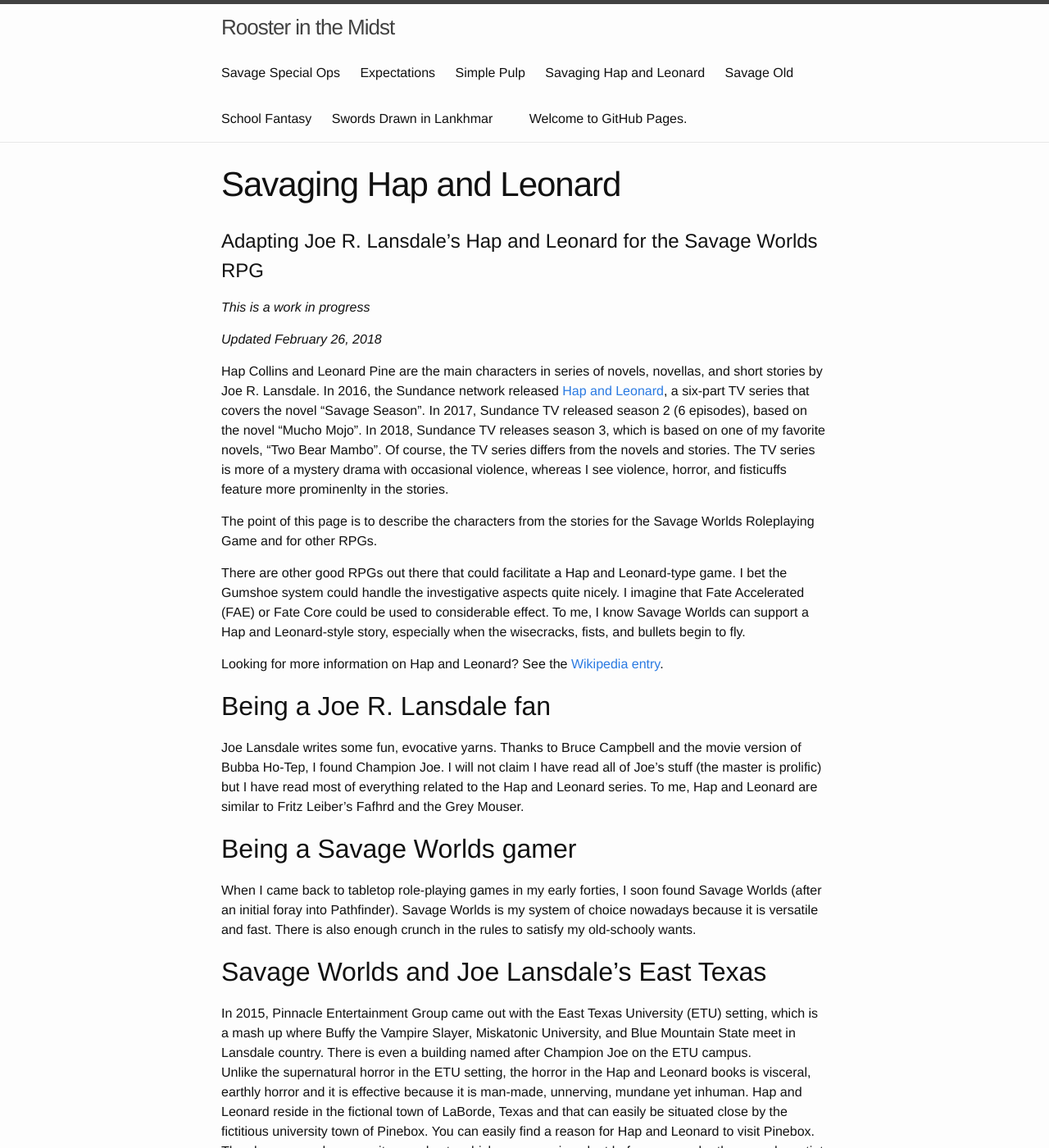
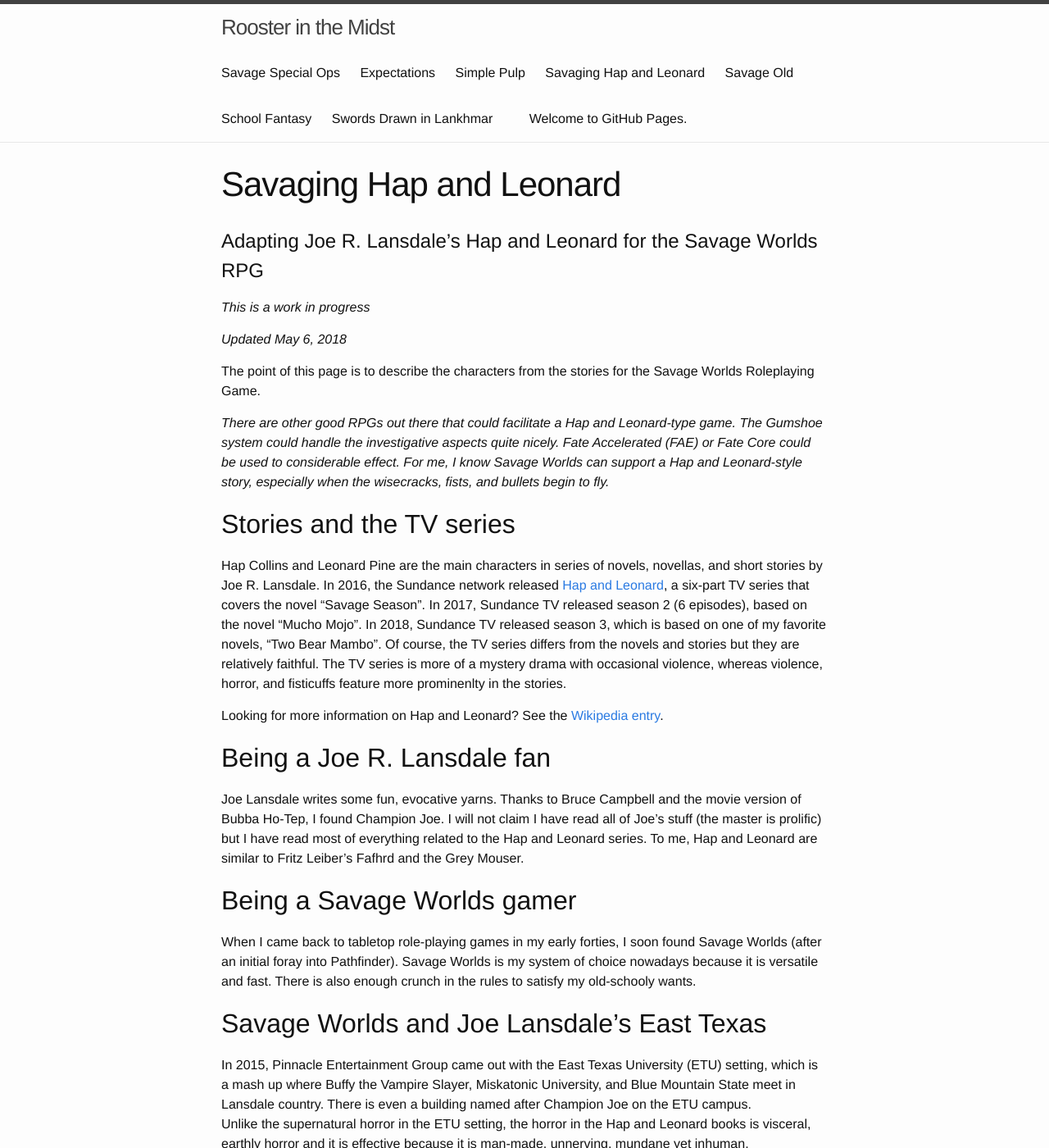
Before and after one commit to achall36/RoxvilleRooster.github.io, a Jekyll site: the page built from savage_hap_leonard.md, in a window 1280 px wide and 1400 px high. Shown: the whole window at 82% size. Built offline with Jekyll 4.4.1, drawn with Linux system fonts in a browser that asks for light colours; some of the changed text lies outside the part shown.

Commit message:
Revisions

```diff
--- a/savage_hap_leonard.md
+++ b/savage_hap_leonard.md
@@ -8,27 +8,26 @@
 
 _This is a work in progress_
 
-_Updated February 26, 2018_
+_Updated May 6, 2018_
 
+The point of this page is to describe the characters from the stories for the
+Savage Worlds Roleplaying Game.
+
+_There are other good RPGs out there that could facilitate a Hap and Leonard-type game.
+The Gumshoe system could handle the investigative aspects quite nicely.
+Fate Accelerated (FAE) or Fate Core could be used to considerable effect.
+For me, I know Savage Worlds can support a Hap and Leonard-style story, especially when the wisecracks, fists, and bullets begin to fly._
+
+## Stories and the TV series
 Hap Collins and Leonard Pine are the main characters in series of novels, novellas, and
 short stories by Joe R. Lansdale. In 2016, the Sundance network released [Hap and Leonard](http://www.imdb.com/title/tt3729898/?ref_=ttep_ep_tt), a  six-part TV series that covers the novel "Savage Season".
 In 2017, Sundance TV released season 2 (6 episodes), based on the novel "Mucho Mojo".
-In 2018, Sundance TV releases season 3, which is based on one of my favorite novels, "Two Bear Mambo".
-Of course, the TV series differs from the novels and stories. The TV series is more of a mystery drama with occasional violence, whereas I see violence, horror, and fisticuffs feature more prominenlty in the stories.
-
-The point of this page is to describe the characters from the stories for the
-Savage Worlds Roleplaying Game and for other RPGs.
-
-There are other good RPGs out there that could facilitate a Hap and Leonard-type game.
-I bet the Gumshoe system could handle the investigative aspects quite nicely.
-I imagine that Fate Accelerated (FAE) or Fate Core could be used to considerable effect.
-To me, I know Savage Worlds can support a Hap and Leonard-style story, especially when the wisecracks, fists, and bullets begin to fly.
+In 2018, Sundance TV released season 3, which is based on one of my favorite novels, "Two Bear Mambo".
+Of course, the TV series differs from the novels and stories but they are relatively faithful. The TV series is more of a mystery drama with occasional violence, whereas violence, horror, and fisticuffs feature more prominenlty in the stories.
 
 Looking for more information on Hap and Leonard? See the [Wikipedia entry](https://en.wikipedia.org/wiki/Hap_and_Leonard).
 
 ## Being a Joe R. Lansdale fan
-
-
 Joe Lansdale writes some fun, evocative yarns. Thanks to Bruce Campbell and the movie version of Bubba Ho-Tep, I found Champion Joe. I will not claim I have read all of Joe's stuff (the master is prolific) but I have read most of everything related to the Hap and Leonard series. To me, Hap and Leonard are similar to Fritz Leiber's Fafhrd and the Grey Mouser.
 
 ## Being a Savage Worlds gamer
@@ -36,7 +35,8 @@
 
 ## Savage Worlds and Joe Lansdale's East Texas
 In 2015, Pinnacle Entertainment Group came out with the East Texas University (ETU) setting, which is a mash up where Buffy the Vampire Slayer, Miskatonic University, and Blue Mountain State meet in Lansdale country. There is even a building named after Champion Joe on the ETU campus.
-Unlike the supernatural horror in the ETU setting, the horror in the Hap and Leonard books is visceral, earthly horror and it is effective because it is man-made, unnerving, mundane yet inhuman.                                                                                                                                                                                                                                                Hap and Leonard reside in the fictional town of LaBorde, Texas and that can easily be situated close by the fictitious university town of Pinebox. You can easily find a reason for Hap and Leonard to visit Pinebox. They have served as security guards at a chicken processing plant before, so maybe they can do a stint as campus police.
+Unlike the supernatural horror in the ETU setting, the horror in the Hap and Leonard books is visceral, earthly horror and it is effective because it is man-made, unnerving, mundane yet inhuman.
+Hap and Leonard reside in the fictional town of LaBorde, Texas and that can easily be situated close by the fictitious university town of Pinebox. You can easily find a reason for Hap and Leonard to visit Pinebox. They have served as security guards at a chicken processing plant before, so maybe they can do a stint as campus police.
 As far as the time lines are concerned, do not sweat it. Hap and Leonard were very active in the late 80s but the latest novel, Rusty Puppy (2017), is set in the 2010s.
 
 ![collins-pine](https://when-release.com/.u/.d/1460751590.jpg)
@@ -46,9 +46,7 @@
 They are unambitious; some see that as lazy. OK, maybe they are a bit lazy but, when these guys get going, they do not sit back.
 Hap and Leonard also exemplify a great friendship that crosses lines of race, sexual orientation, and politics. They are very different people but they are brothers and do anything for one another.
 
-
 ## Character spotlights
-
 *   [Hap Collins](#hap-collins)
 *   [Leonard Pine](#leonard-pine)
 *   [Brett Sawyer](#brett-sawyer)
```
Also changed, not shown: other parts of savage_hap_leonard.md (+2 -2 lines).
